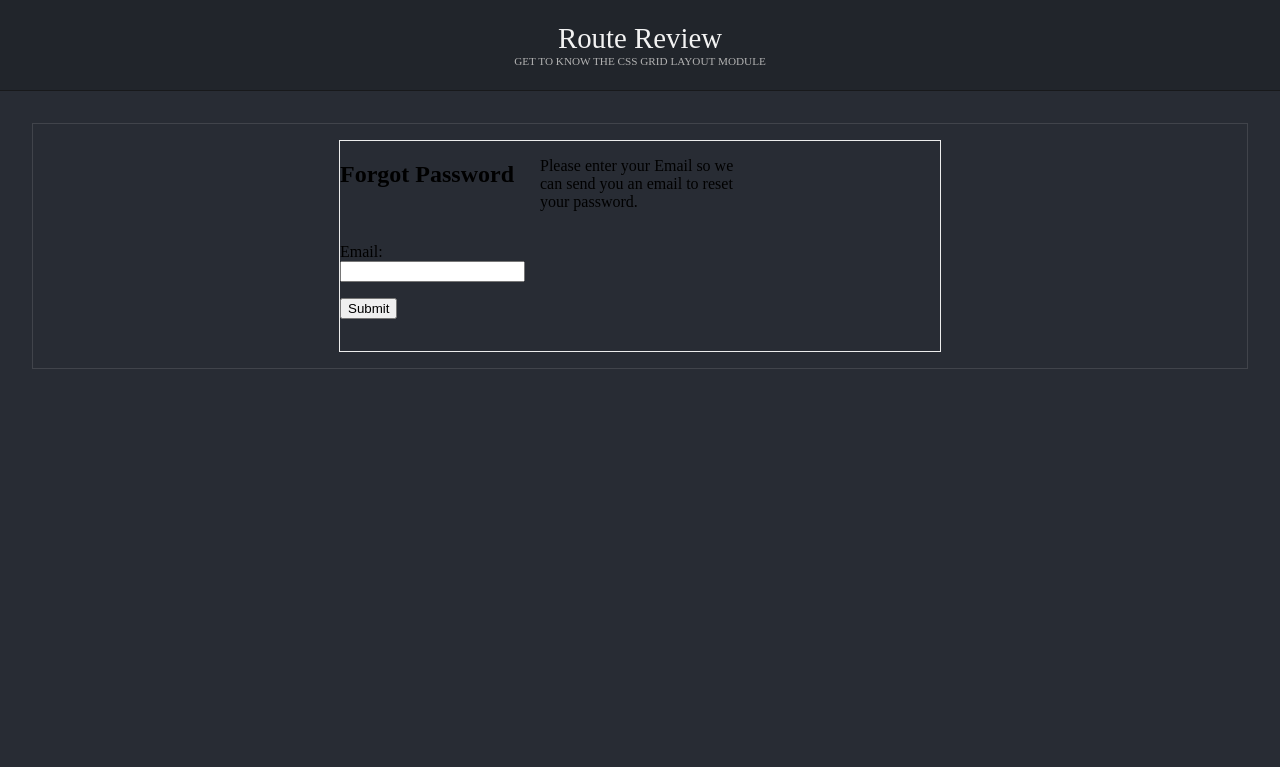
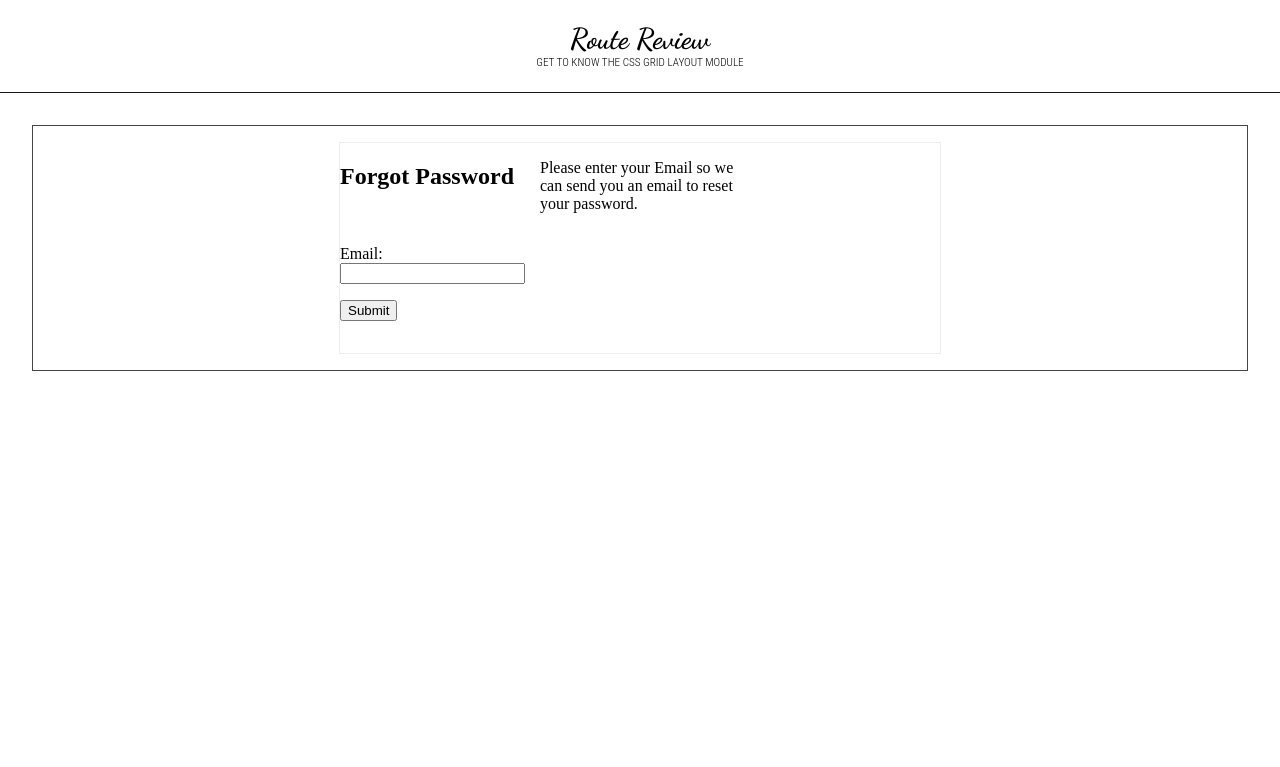
Before and after one commit to a-strauty/SRrequest, a CodeIgniter app: page /database/index.php/auth/forgot_password in a window 1280 px wide. Shown: the top 767 px of the page. Run offline with CodeIgniter, Linux system fonts and the light colour scheme.

Commit message:
Updated stylesheet to remove background color and change typeface of title and substitle. Updated auth to allow masthead throughout entire site.

```diff
--- a/application/controllers/Auth.php
+++ b/application/controllers/Auth.php
@@ -124,9 +124,9 @@ class Auth extends CI_Controller {
 			);
 
 
-			$this->load->view('templates/header-login', $this->data);
+			$this->load->view('templates/header', $this->data);
 			$this->_render_page('auth/login', $this->data);
-			$this->load->view('templates/footer-login');
+			$this->load->view('templates/footer');
 		}
 	}
 
--- a/application/views/templates/header.php
+++ b/application/views/templates/header.php
@@ -2,6 +2,7 @@
         <head>
                 <title><?php echo $title; ?></title>
                 <link rel="stylesheet" type="text/css" href="<?php echo base_url() ?>assets/css/style-grid.css" />
+                <link href="http://fonts.googleapis.com/css?family=Dancing+Script:700|EB+Garamond" rel="stylesheet" type="text/css" />
         </head>
         <body>
 
--- a/assets/css/style-grid.css
+++ b/assets/css/style-grid.css
@@ -19,7 +19,6 @@
 }
 
 body {
-    background: #282C34;
     margin: 0;
 }
 
@@ -31,24 +30,23 @@ body {
 
 
 .masthead {
-    background: #21252B;
     padding: 1.4em 1em .7em;
     text-align: center;
     border-bottom: 1px solid #18191B;
 }
 
 .site-title {
+    font-family: 'Dancing Script', cursive;
     margin: 0;
     padding: 0;
     font-size: 1.8em;
     font-weight: 200;
-    color: hsl(0, 0%, 95%);
 }
 
 .site-description {
+    font-family: 'Roboto Condensed', sans-serif;
     margin-top: 0;
     font-size: 70%;
     text-transform: uppercase;
     font-weight: 100;
-    color: hsl(0, 0%, 70%);
 }
```
